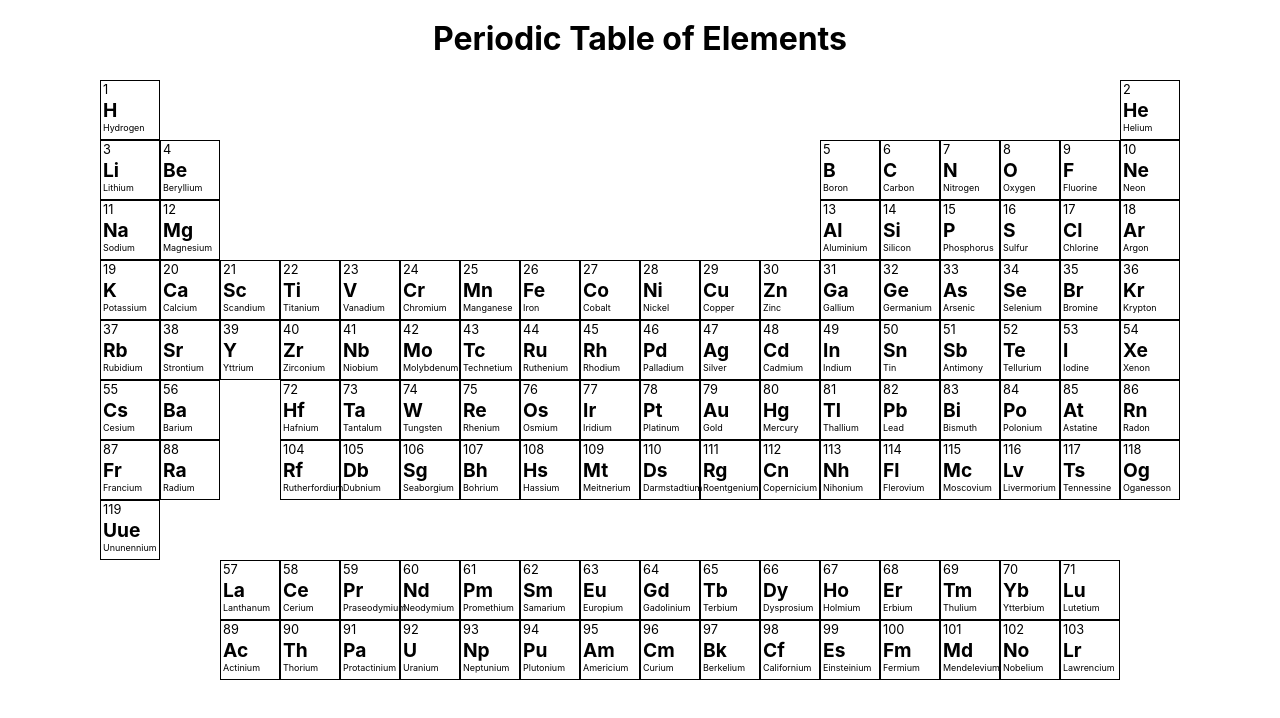
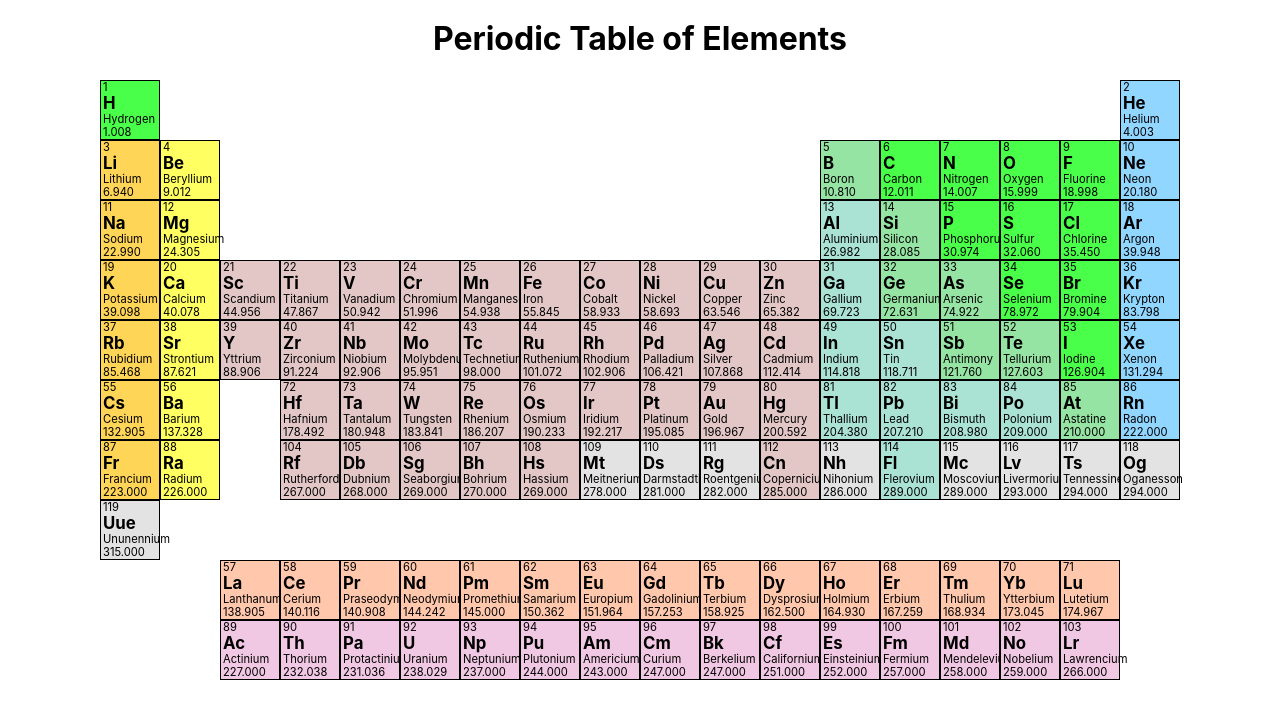
Before and after one commit to nbrown0000/periodictable, a React (Create React App) app: page / in a window 1280 px wide. Shown: the top 718 px of the page. Built offline with nearby package versions, Linux system fonts and the light colour scheme.

Commit message:
added dynamic colours based on category

```diff
--- a/src/Element.css
+++ b/src/Element.css
@@ -10,5 +10,5 @@ html {
 }
 
 .element > * {
-  margin: 2px;
+  margin: 0px 2px 0px 2px;
 }
--- a/src/Element.js
+++ b/src/Element.js
@@ -1,15 +1,53 @@
 import React from 'react';
 import './Element.css'
 
-const Element = ({number, name, symbol, xPos, yPos, category}) => {
+const Element = ({number, name, symbol, xPos, yPos, category, mass}) => {
+  let elementBackground;
+  switch(category) {
+    case 'diatomic nonmetal':
+      elementBackground = '#49ff49';
+      break;
+    case 'noble gas':
+      elementBackground = '#91d6ff';
+      break;
+    case 'alkali metal':
+      elementBackground = '#FFD557';
+      break;
+    case 'metalloid':
+      elementBackground = '#96e4a3';
+      break;
+    case 'alkaline earth metal':
+      elementBackground = '#ffff62';
+      break;
+    case 'polyatomic nonmetal':
+      elementBackground = '#49ff49';
+      break;
+    case 'post-transition metal':
+      elementBackground = '#aae3d4';
+      break;
+    case 'transition metal':
+      elementBackground = '#e3c7c7';
+      break;
+    case 'lanthanide':
+      elementBackground = '#ffc7ab';
+      break;
+    case 'actinide':
+      elementBackground = '#f1c8e3';
+      break;
+    default:
+      elementBackground = '#e3e3e3';
+      break;
+  }
 
   const divStyle = {
+    'fontSize': '.7em',
     gridColumnStart: `${xPos}`,
-    gridRowStart: `${yPos}`
+    gridRowStart: `${yPos}`,
+    backgroundColor: `${elementBackground}`
   };
 
   const pStyle = {
-    'fontSize': '.7em'
+
   }
 
   return (
@@ -17,7 +55,7 @@ const Element = ({number, name, symbol, xPos, yPos, category}) => {
       <p>{number}</p>
       <h2>{symbol}</h2>
       <p style={pStyle}>{name}</p>
-      {/* <p>{hydrogen.atomic_mass}</p> */}
+      <p>{parseFloat(mass).toFixed(3)}</p>
     </div>
   )
 }
--- a/src/PeriodicTable.js
+++ b/src/PeriodicTable.js
@@ -16,6 +16,7 @@ const PeriodicTable = ({list}) => {
             xPos={item.xpos}
             yPos={item.ypos}
             category={item.category}
+            mass={item.atomic_mass}
           />
         )
       })}
```
